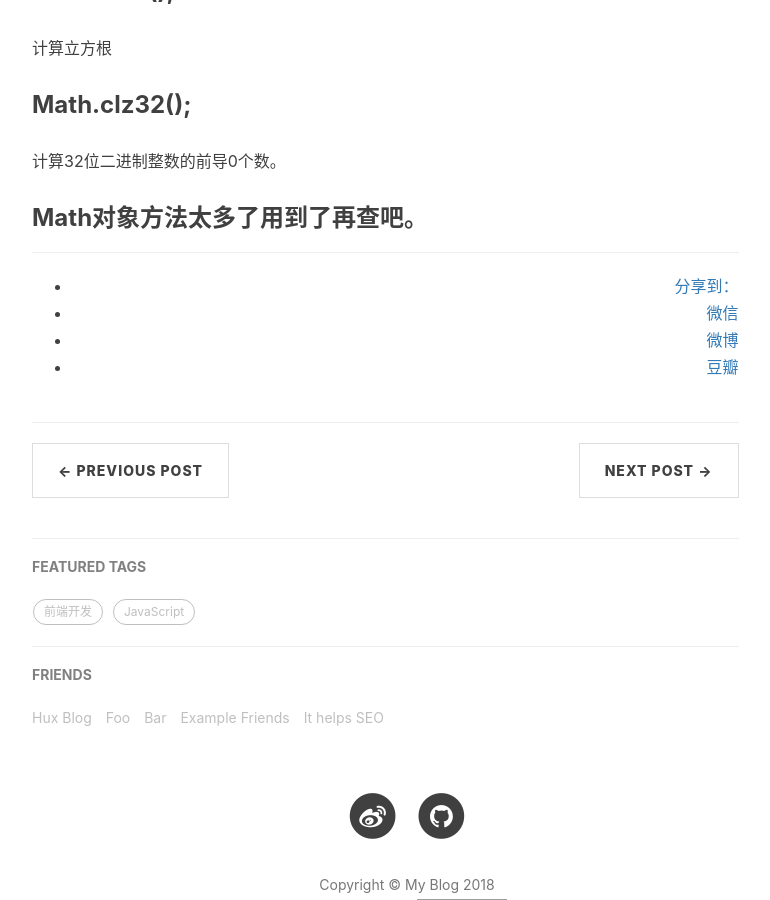
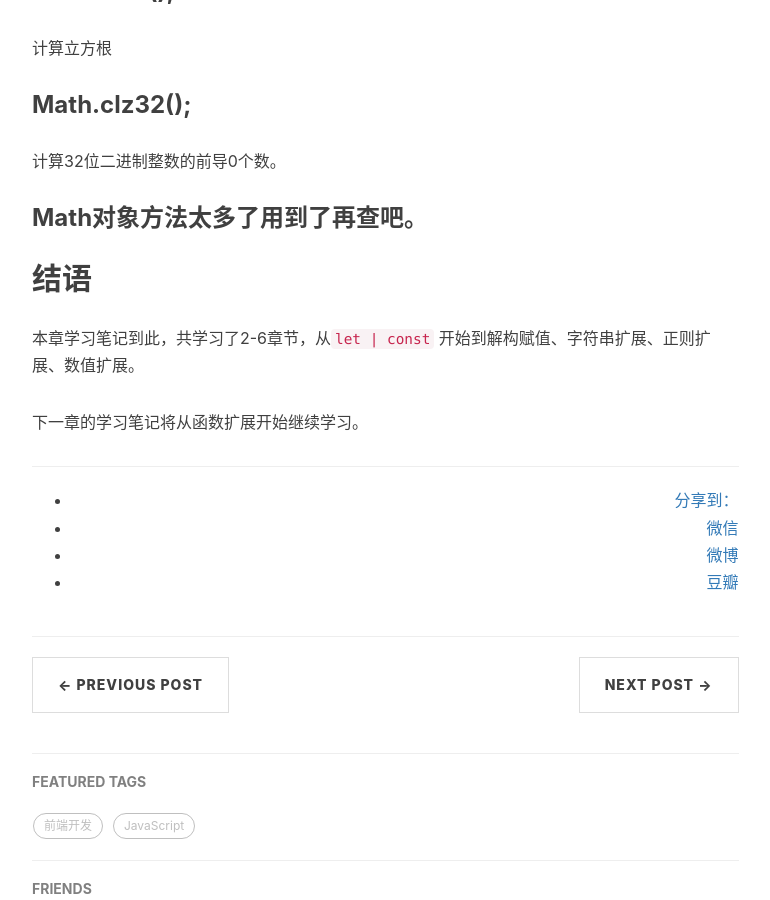
Before and after one commit to YouziXR/YouziXR.github.io, a Jekyll site: the page built from _posts/2018-09-07-ES6-learning-notes.md, in a window 1280 px wide and 900 px high, scrolled down 16063 px. Shown: the whole window, without its empty margins (233-1003 px from the left). Built offline with Jekyll 4.4.1, drawn with Linux system fonts in a browser that asks for light colours; nearby versions of some CDN libraries; our own code applies the rules of GitHub Pages for plain Markdown files; comment, search, counter and statistics services are not loaded; grey boxes are pictures that could not be loaded.

Commit message:
updates and ends

```diff
--- a/_posts/2018-09-07-ES6-learning-notes.md
+++ b/_posts/2018-09-07-ES6-learning-notes.md
@@ -330,7 +330,7 @@ ES6 内部使用严格相等运算符（`===`），判断一个位置是否有
 
 	const { SourceMapConsumer, SourceNode } = require("source-map");
 
-## 字符串拓展 ##
+## 字符串扩展 ##
 
 #### includes(), startsWith(), endsWith() ####
 
@@ -636,3 +636,9 @@ ES6新增了17个`Math`对象的方法，且都是静态方法只能在`Math`对
 计算32位二进制整数的前导0个数。
 
 ### Math对象方法太多了用到了再查吧。 ###
+
+## 结语 ##
+
+本章学习笔记到此，共学习了2-6章节，从`let | const` 开始到解构赋值、字符串扩展、正则扩展、数值扩展。
+
+下一章的学习笔记将从函数扩展开始继续学习。
```
